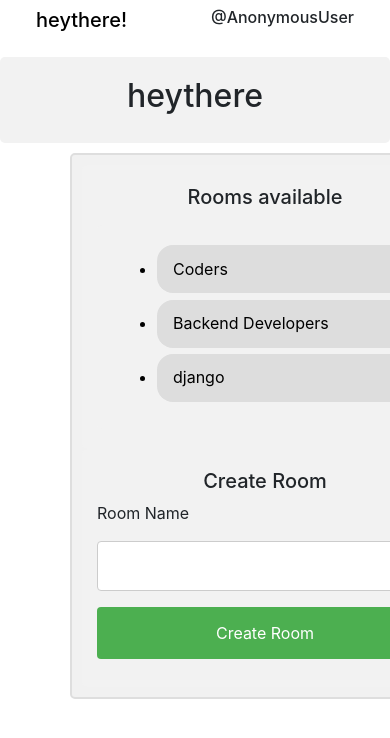
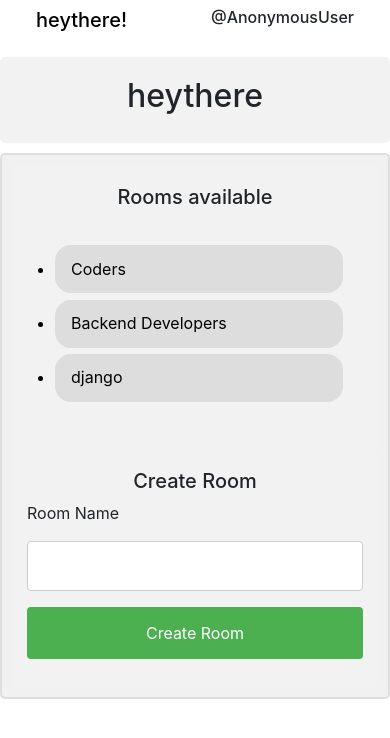
Before and after one commit to dhanomatic/heythere.com, a Django app: page /chat-home/ in a window 390 px wide; the page is wider, and only the part inside the window is pictured. Shown: the top 738 px of that part. Run offline with Django 4.2, Linux system fonts and the light colour scheme; data comes from the database, SQL or seed files in the repository; both versions use the stored data as it was after the commit; some libraries are stand-ins or nearby versions.

Commit message:
chat system-home and room - resonsive - done

```diff
--- a/heythere/chat/templates/chat/home.html
+++ b/heythere/chat/templates/chat/home.html
@@ -98,6 +98,16 @@
     background-color: #f2f2f2;
     padding: 20px;
     }
+
+    @media (max-width:780px){
+      .box{
+        margin-left:0rem;
+      }
+
+      .room-li{
+        margin-left: -2rem;
+      }
+    }
     </style>
 
 
@@ -106,10 +116,10 @@
 </div>
 
 
-<div class="row container">
+<div class="row container box">
 
 
-  <div class="col-lg-6 col-md-12 col-12">
+  <div class="col-lg-6 col-md-12 col-12 ">
     <center>
       <h5>Rooms available </h5>
     </center>
@@ -117,7 +127,7 @@
     <div class="rooms">
       {% for room in rooms %}
       <ul>
-        <a href="{% url 'room' room.name %}"><li class="darker">{{room.name}}</li></a>
+        <a href="{% url 'room' room.name %}"><li class="darker room-li">{{room.name}}</li></a>
       </ul>
       {% endfor %}
     </div>
--- a/heythere/chat/templates/chat/room.html
+++ b/heythere/chat/templates/chat/room.html
@@ -191,12 +191,15 @@ body {
     .leave{
       background-color: #c43c3c;
       color: white;
-      padding: 0.5rem 9rem;
+      padding-left: 40%;
+      padding-right: 40%;
       margin: 0 0rem;
       margin-left: 0rem;
+
       border: none;
       border-radius: 4px;
       cursor: pointer;
+      width: 100% !important;
     }
 
     input[type=text], select {
```
Also changed, not shown: heythere/db.sqlite3.
